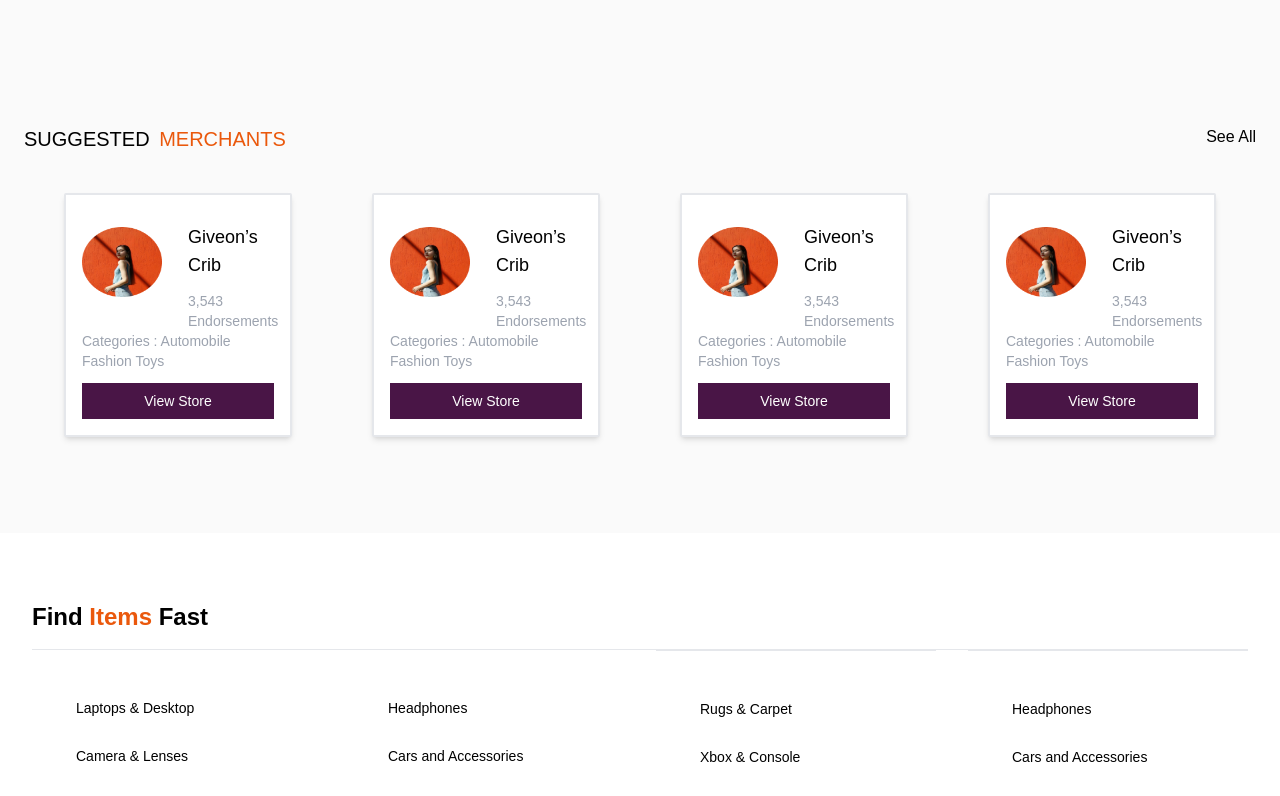
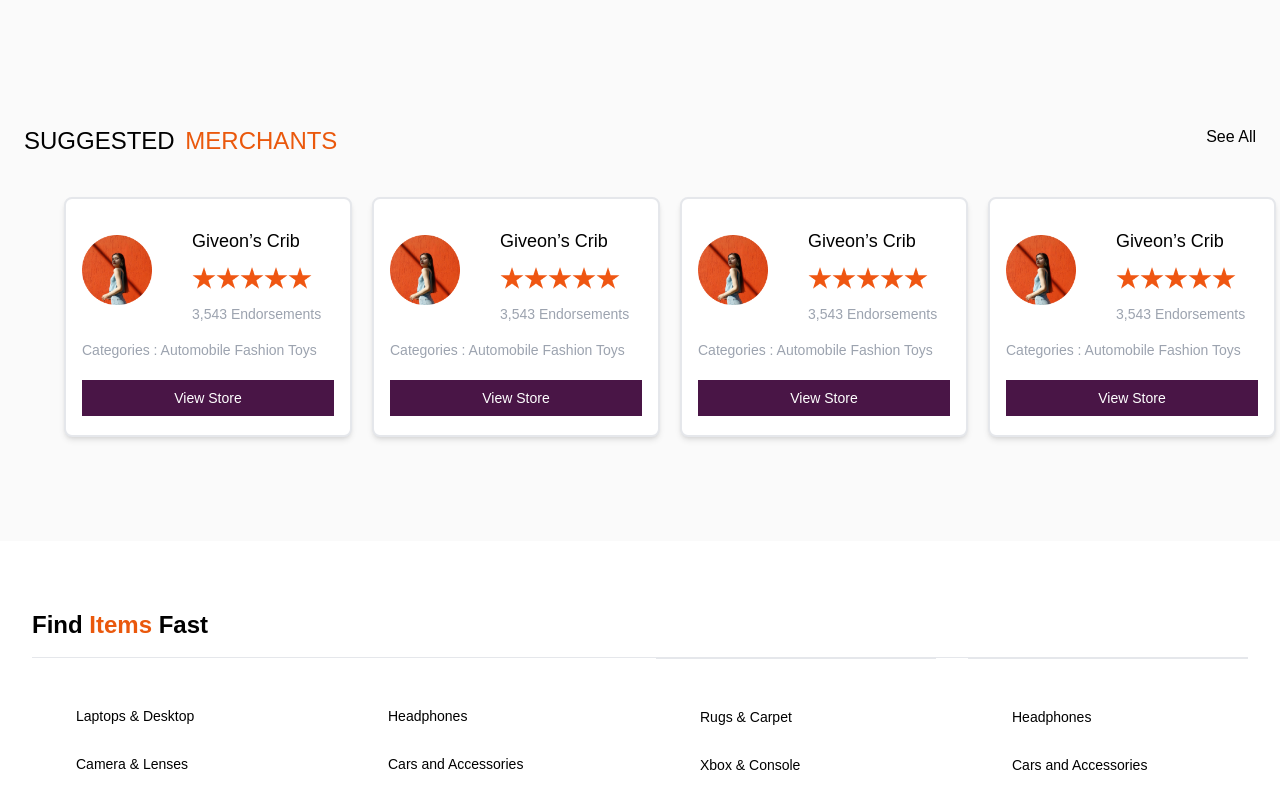
Before and after one commit to mbox-project/mbox-user, a Next.js app: page / in a window 1280 px wide. Shown: the part 2600-3396 px from the top of the page. Built offline with nearby package versions, Linux system fonts and the light colour scheme; a web font is replaced by a local one.

Commit message:
I updated my work

```diff
--- a/components/BuyNow/index.jsx
+++ b/components/BuyNow/index.jsx
@@ -18,7 +18,7 @@ const BuyNow = () => {
               <span className="text-orange-600"> shopping confidence</span>
             </h4>
           </div>
-          <div className="grid grid-cols-2 gap-4 md:gap-10 lg:gap-20 mt-8 lg:mt-5  lg:gap-y-16">
+          <div className=" block md:grid grid-cols-2 gap-4 md:gap-10 lg:gap-20 mt-8 lg:mt-5  lg:gap-y-16">
             <div className=" w-full md:mt-5 lg:mt-0">
               <Image src={buynowimg} />
             </div>
--- a/components/Items/index.jsx
+++ b/components/Items/index.jsx
@@ -4,7 +4,7 @@ const Items = () => {
   return (
     <section>
       <div className="max-w-screen-xl px-4 py-16 mx-auto sm:px-6 lg:px-8">
-        <div className="-mt-72 md:mt-3 lg:mt-1">
+        <div className=" mt-3 lg:mt-1">
           <h2 className="font-bold text-2xl pb-4  block md:flex md:justify-center lg:block">
             Find <span className="text-orange-600 px-2 lg:px-0">Items</span>{" "}
             Fast
--- a/components/PopularMerchants/index.jsx
+++ b/components/PopularMerchants/index.jsx
@@ -12,9 +12,11 @@ const PopularMerchants = () => {
               </h2>
             </div>
             <div className=" block md:grid grid-cols-2 gap-20 mt-8 lg:mt-5 lg:grid-cols-3 lg:gap-y-16">
-              <div className="bg-card bg-cover h-64 ">
+              <div className="bg-card pt-7 md:pt-0 bg-cover h-64 ">
                 <div className="bg-white h-34 w-48 p-4  md:my-7 mx-auto ">
-                  <h4 className="text-md font-bold pt-2 mt-10 ">NIKE STORES & CO</h4>
+                  <h4 className="text-md font-bold pt-2   ">
+                    NIKE STORES & CO
+                  </h4>
                   <p className="text-sm text-gray-400 pt-2">
                     Dealer in all kind of sneakrers, shoes and many other
                     footwears you wanteds
@@ -24,7 +26,7 @@ const PopularMerchants = () => {
                   </div>
                 </div>
               </div>
-              <div className="bg-card bg-cover h-64 ">
+              <div className="bg-card bg-cover pt-2 mt-4 md:mt-0 md:pt-0 h-64 ">
                 <div className="bg-white h-34 w-48 p-4  my-7 mx-auto ">
                   <h4 className="text-md font-bold pt-2 ">NIKE STORES & CO</h4>
                   <p className="text-sm text-gray-400 pt-2">
@@ -36,7 +38,7 @@ const PopularMerchants = () => {
                   </div>
                 </div>
               </div>
-              <div className="bg-card bg-cover h-64 invisible lg:visible ">
+              <div className="bg-card bg-cover  h-64 invisible lg:visible ">
                 <div className="bg-white h-34 w-48 p-4  my-7 mx-auto ">
                   <h4 className="text-md font-bold pt-2 ">NIKE STORES & CO</h4>
                   <p className="text-sm text-gray-400 pt-2">
@@ -51,7 +53,7 @@ const PopularMerchants = () => {
             </div>
 
             <div className=" block md:grid grid-cols-2 gap-20  -mt-64 lg:mt-5 lg:grid-cols-3 lg:gap-y-16">
-              <div className="bg-card bg-cover h-64 ">
+              <div className="bg-card bg-cover pt-2 mt-4 md:mt-0 md:pt-0 h-64 ">
                 <div className="bg-white h-34 w-48 p-4  my-7 mx-auto ">
                   <h4 className="text-md font-bold pt-2 ">NIKE STORES & CO</h4>
                   <p className="text-sm text-gray-400 pt-2">
@@ -63,7 +65,7 @@ const PopularMerchants = () => {
                   </div>
                 </div>
               </div>
-              <div className="bg-card bg-cover h-64 ">
+              <div className="bg-card bg-cover pt-2 mt-4 md:mt-0 md:pt-0 h-64 ">
                 <div className="bg-white h-34 w-48 p-4  my-7 mx-auto ">
                   <h4 className="text-md font-bold pt-2 ">NIKE STORES & CO</h4>
                   <p className="text-sm text-gray-400 pt-2">
--- a/components/SuggestedMerchant/index.jsx
+++ b/components/SuggestedMerchant/index.jsx
@@ -2,6 +2,7 @@ import React from "react";
 import PropTypes from "prop-types";
 import Image from "next/image";
 import suggestedimg from "../../public/images/suggestedimg.png";
+import star from "../../public/images/star.png";
 
 const SuggestedMerchant = ({ header, body, className, button, categories }) => {
   SuggestedMerchant.propTypes = {
@@ -13,16 +14,23 @@ const SuggestedMerchant = ({ header, body, className, button, categories }) => {
   };
   return (
     <div className={className}>
-      <div className="grid grid-cols-1 gap-0  lg:grid-cols-2 lg:gap-5">
-        <div className="mt-4">
-          <Image src={suggestedimg} width="80px" height="70px" />
+      <div className=" flex  ">
+        <div className="pt-5">
+          <Image src={suggestedimg} width="70px" height="70px" />
         </div>
-        <div>
+        <div className="pl-10">
           <p className="text-base lg:text-lg py-3 ">{header}</p>
-          <p className="text-sm text-gray-400">{body}</p>
+
+          <Image src={star} />
+          <Image src={star} />
+          <Image src={star} />
+          <Image src={star} />
+          <Image src={star} />
+
+          <p className="text-sm text-gray-400 py-2">{body}</p>
         </div>
       </div>
-      <p className="text-sm text-gray-400">{categories}</p>
+      <p className="text-sm text-gray-400 py-2">{categories}</p>
       <button className="w-full footerbg text-white py-2 mt-3 text-sm ">
         {button}
       </button>
--- a/pages/index.jsx
+++ b/pages/index.jsx
@@ -26,12 +26,9 @@ const LandingPage = () => {
         <Carousel>
           <div>
             <Image src={slide} />
-            {/* <Button className="w-full h-12 px-12 py-3  uppercase lg:normal-case lg:rounded-md  lg:mt-20 text-sm  lg:text-lg font-bold tracking-wide  text-white sm:ml-4 sm:flex-shrink-0 sm:w-auto mt-3 bg-orange-600 lg:ml-16"> SHOP Now</Button> */}
           </div>
           <div>
-            <Image src={slide} title="mammals" />
-
-            {/* <Button className="text-white flex items-end -mt-10 bg-black"> Shop Now</Button> */}
+            <Image src={slide} />
           </div>
           <div>
             <Image src={slide} />
@@ -39,7 +36,7 @@ const LandingPage = () => {
           </div>
           <div>
             <Image src={slide} />
-            <p className="legend">Legend 3</p>
+            <p className="legend ">Legend 3</p>
           </div>
           <div>
             <Image src={slide} />
@@ -87,16 +84,16 @@ const LandingPage = () => {
       <GenerateInvoice />
       <BuyNow />
       <section className="aboutbg">
-        <div className="max-w-screen-xl  md:py-4 lg:py-16 lg:mx-auto sm:px-6">
-          <div className="flex justify-between">
-            <h2 className=" uppercase text-lg lg:text-xl">
+        <div className="max-w-screen-xl  lg:py-16 lg:mx-auto sm:px-6">
+          <div className="mx-3 lg:mx-0 flex justify-between">
+            <h2 className=" uppercase text-xl lg:text-2xl">
               Suggested<span className="text-orange-600 px-1 "> Merchants</span>
             </h2>
             <p>See All</p>
           </div>
-          <div className="block md:grid grid-cols-2 suggested lg:flex">
+          <div className="block pb-10 md:grid  md:grid-cols-2 lg:grid-cols-4 suggested">
             <SuggestedMerchant
-              className="p-4 mx-2 my-4 md:my-8 lg:mx-10 lg:mt-10  border-2 block  shadow-md  rounded-sm  bg-white"
+              className="p-4 mx-3 mt-3 lg:mx-10 lg:w-72 border-2  lg:mt-10 h-60 shadow-md  rounded-lg  bg-white"
               header="Giveon’s Crib"
               body="3,543 Endorsements"
               categories="Categories :
@@ -107,7 +104,17 @@ const LandingPage = () => {
             />
 
             <SuggestedMerchant
-              className="p-4 mx-2 my-4 md:my-8 lg:mx-10 lg:mt-10  border-2 block  shadow-md  rounded-sm  bg-white"
+              className="p-4  lg:w-72 border-2 mt-3  lg:mt-10 h-60 shadow-md  rounded-lg  bg-white mx-3 lg:mx-10"
+              header="Giveon’s Crib"
+              body="3,543 Endorsements"
+              categories="Categories :
+              Automobile
+              Fashion
+              Toys"
+              button="View Store"
+            />
+            <SuggestedMerchant
+              className="p-4  lg:w-72 lg:mx-10 border-2  mt-3 lg:mt-10 h-60 shadow-md  rounded-lg  bg-white mx-3"
               header="Giveon’s Crib"
               body="3,543 Endorsements"
               categories="Categories :
@@ -118,18 +125,7 @@ const LandingPage = () => {
             />
 
             <SuggestedMerchant
-              className="p-4 mx-2 my-4 md:my-8 lg:mx-10 lg:mt-10  border-2 block  shadow-md  rounded-sm  bg-white"
-              header="Giveon’s Crib"
-              body="3,543 Endorsements"
-              categories="Categories :
-              Automobile
-              Fashion
-              Toys"
-              button="View Store"
-            />
-
-            <SuggestedMerchant
-              className="p-4 mx-2 my-4 md:my-8 lg:mx-10 lg:mt-10  border-2 block  shadow-md invisible md:visible  rounded-sm  bg-white"
+              className="p-4  lg:w-72 lg:mx-10 border-2 mt-3  lg:mt-10 h-60 shadow-md  rounded-lg  bg-white mx-3 "
               header="Giveon’s Crib"
               body="3,543 Endorsements"
               categories="Categories :
--- a/tailwind.config.js
+++ b/tailwind.config.js
@@ -7,6 +7,7 @@ module.exports = {
     extend: {
       backgroundImage: {
         'card' : "url('../public/images/cardimg.png')",
+        'slide' : "url('../public/images/slide.png')",
       }
     },
   },
```
Also changed, not shown: public/images/star.png (added).
